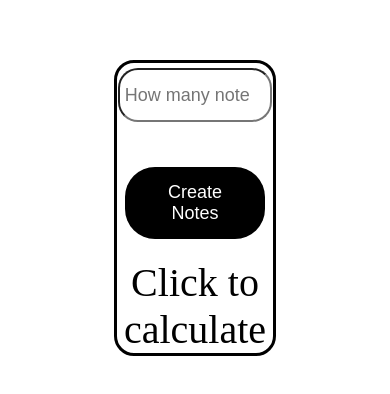
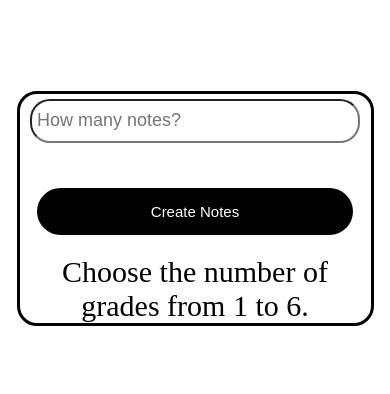
Before and after one commit to nand0tech/javascript-exercises, a plain HTML site: page media-aluno/index.html in a window 390 px wide. Shown: the part 214-608 px from the top of the page. Drawn offline with Linux system fonts and the light colour scheme.

Commit message:
Deixando responsivo

```diff
--- a/media-aluno/index.html
+++ b/media-aluno/index.html
@@ -9,13 +9,18 @@
 
   <body>
     <section>
-      <input type="number" id="quantity" placeholder="How many notes?" />
+      <input
+        type="number"
+        id="quantity"
+        max="6"
+        placeholder="How many notes?"
+      />
       <p id="text" style="display: none">Whats your grade?</p>
       <div id="notes"></div>
 
       <button id="actionBtn" onclick="handleAction()">Create Notes</button>
 
-      <p id="result">Click to calculate</p>
+      <p id="result">Choose the number of grades from 1 to 6.</p>
     </section>
 
     <script src="script.js"></script>
--- a/media-aluno/script.js
+++ b/media-aluno/script.js
@@ -16,6 +16,10 @@ function handleAction() {
   if (notes.length !== quantity) {
     document.getElementById("text").style.display = "block";
     notesDiv.innerHTML = "";
+    if (quantity > 6) {
+      alert("Esta escrito ai de 1 a 6 notas!");
+      return;
+    }
     for (let i = 1; i <= quantity; i++) {
       const input = document.createElement("input");
       input.type = "number";
@@ -51,7 +55,6 @@ function handleAction() {
 
   result1.textContent = `The mean is ${Number(mean.toFixed(2))}, you are ${status}  `;
 
-
   result1.classList.remove("NoteError");
   actionBtn.classList.remove("error");
 }
--- a/media-aluno/style.css
+++ b/media-aluno/style.css
@@ -13,7 +13,7 @@ body {
 section {
   display: grid;
   gap: 20px;
-  width: 40%;
+  width: 30%;
   border: 3px rgb(0, 0, 0) solid;
   justify-items: center;
   align-items: center;
@@ -22,7 +22,7 @@ section {
 }
 input {
   width: 90%;
-  height: 40px;
+  height: 30px;
   font-size: 18px;
   margin: 5px;
   padding: 5px;
@@ -31,7 +31,7 @@ input {
 
 p {
   color: #000000;
-  font-size: 40px;
+  font-size: 30px;
 }
 
 button {
@@ -57,3 +57,18 @@ section button:hover {
 .NoteError {
   color: red;
 }
+@media (max-width: 600px) {
+  section {
+    width: 90%;
+    min-height: 40px;
+    height: auto;
+  }
+  button {
+    width: 90%;
+    padding: 15px 25px;
+    font-size: 15px;
+  }
+  p {
+    font-size: 30px;
+  }
+}
```
Also changed, not shown: index.html (+1 -1 lines).
